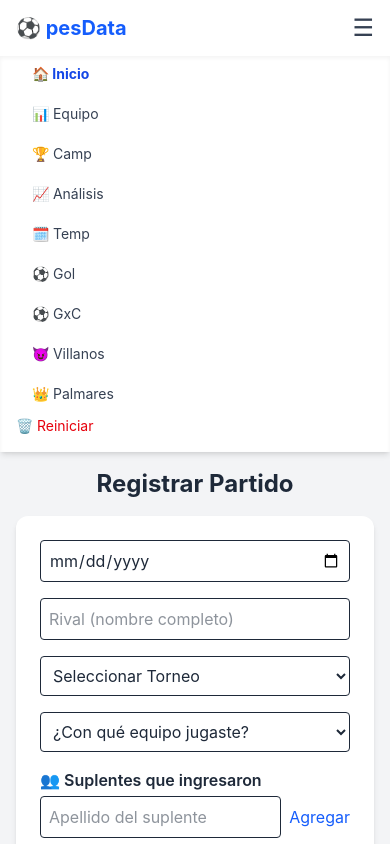
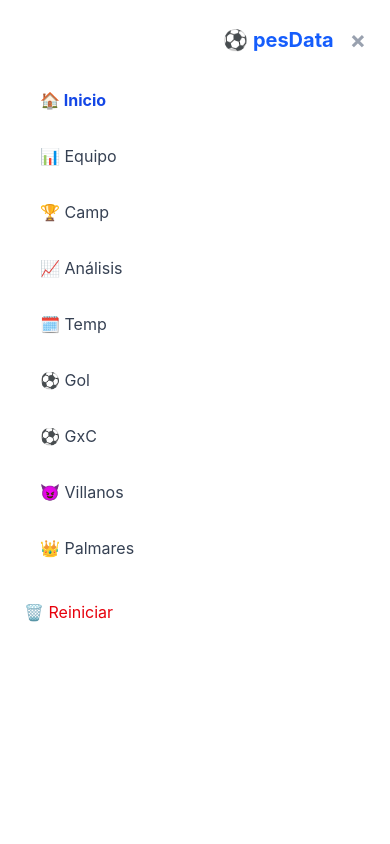
Before and after one commit to Mati69lbt/Pes_Data, a React (Vite) app: page /palmares in a window 390 px wide. Both pictures are taken after a click on the button "Abrir menú". Shown: the top 844 px of the page. Built offline with nearby package versions, Linux system fonts and the light colour scheme.

Commit message:
deploy28

```diff
--- a/src/components/Navbar.jsx
+++ b/src/components/Navbar.jsx
@@ -72,17 +72,13 @@ export default function Navbar() {
 
   return (
     <nav className="bg-white shadow-md w-full sticky top-0 z-10">
+      {/* Solo mostrar la barra principal si NO está forzado el hamburguesa */}
+      {!forzarHamburguesa && (
         <div className="max-w-6xl mx-auto px-4 py-3 flex items-center justify-between">
           <span className="text-xl font-bold text-blue-600 whitespace-nowrap">
             ⚽ pesData
           </span>
-
-        {/* LINKS EN ESCRITORIO SOLO SI NO SE FUERZA EL MENÚ HAMBURGUESA */}
-        <div
-          className={`space-x-2 text-sm ${
-            forzarHamburguesa ? "hidden" : "hidden md:flex"
-          }`}
-        >
+          <div className="space-x-2 text-sm flex">
             {links.map(({ path, label }) => (
               <Link
                 key={path}
@@ -99,29 +95,53 @@ export default function Navbar() {
               🗑️ Reiniciar
             </button>
           </div>
+        </div>
+      )}
 
-        {/* BOTÓN HAMBURGUESA SI SE FUERZA */}
+      {/* En móvil SOLO mostrar el botón hamburguesa */}
       {forzarHamburguesa && (
         <button
           type="button"
-            className="text-gray-700 text-2xl"
+          className="fixed top-3 right-3 bg-white rounded-full shadow-md p-2 text-gray-700 text-2xl z-20"
           onClick={() => setMenuAbierto(!menuAbierto)}
-            aria-label="Toggle menu"
+          aria-label="Abrir menú"
+          style={{ minWidth: "48px", minHeight: "48px" }}
         >
           ☰
         </button>
       )}
+
+      {/* MENÚ DESPLEGABLE */}
+      {menuAbierto && forzarHamburguesa && (
+        <div
+          className="fixed inset-0 bg-black bg-opacity-40 z-40 flex"
+          onClick={() => setMenuAbierto(false)}
+        >
+          <div
+            className="bg-white w-full h-full p-6 shadow-lg flex flex-col items-end"
+            onClick={(e) => e.stopPropagation()}
+          >
+            <div className="mb-6 text-xl font-bold text-blue-600 flex items-center gap-2 w-full justify-end">
+              ⚽ pesData
+              <button
+                className="ml-2 text-gray-400 text-2xl"
+                onClick={() => setMenuAbierto(false)}
+                aria-label="Cerrar menú"
+                tabIndex={0}
+              >
+                ×
+              </button>
             </div>
-
-      {/* MENÚ DESPLEGABLE SI ESTÁ ABIERTO */}
-      {menuAbierto && forzarHamburguesa && (
-        <div className="px-4 pb-4 space-y-1 bg-white shadow-inner text-sm">
+            <div className="flex flex-col gap-2 w-full items-end">
               {links.map(({ path, label }) => (
                 <Link
                   key={path}
                   to={path}
-              className={`${linkClass(path)} flex items-center gap-1`}
+                  className={`${linkClass(
+                    path
+                  )} flex items-center gap-1 mb-2 text-right`}
                   onClick={() => setMenuAbierto(false)}
+                  style={{ width: "100%" }}
                 >
                   {label}
                 </Link>
@@ -131,10 +151,13 @@ export default function Navbar() {
                   setMenuAbierto(false);
                   mostrarConfirmacionReset();
                 }}
-            className="text-red-600 hover:underline flex items-center gap-1"
+                className="text-red-600 hover:underline flex items-center gap-1 mt-4 text-right"
+                style={{ width: "100%" }}
               >
                 🗑️ Reiniciar
               </button>
+            </div>
+          </div>
         </div>
       )}
     </nav>
--- a/src/pages/FooterInfo.jsx
+++ b/src/pages/FooterInfo.jsx
@@ -14,7 +14,7 @@ function FooterInfo() {
   };
   return (
     <footer className="mt-8 text-xs text-gray-500 text-center border-t pt-4">
-      <p>Versión 5.5.5</p>
+      <p>Versión 5.5.6</p>
       <p>Última actualización: junio 2025</p>
       <p>Datos almacenados localmente (localStorage)</p>
       <p className="italic">
```
Also changed, not shown: 5 other files (tests, documents, lock files or other folders). Lines whose indentation alone changed are shown as unchanged.
